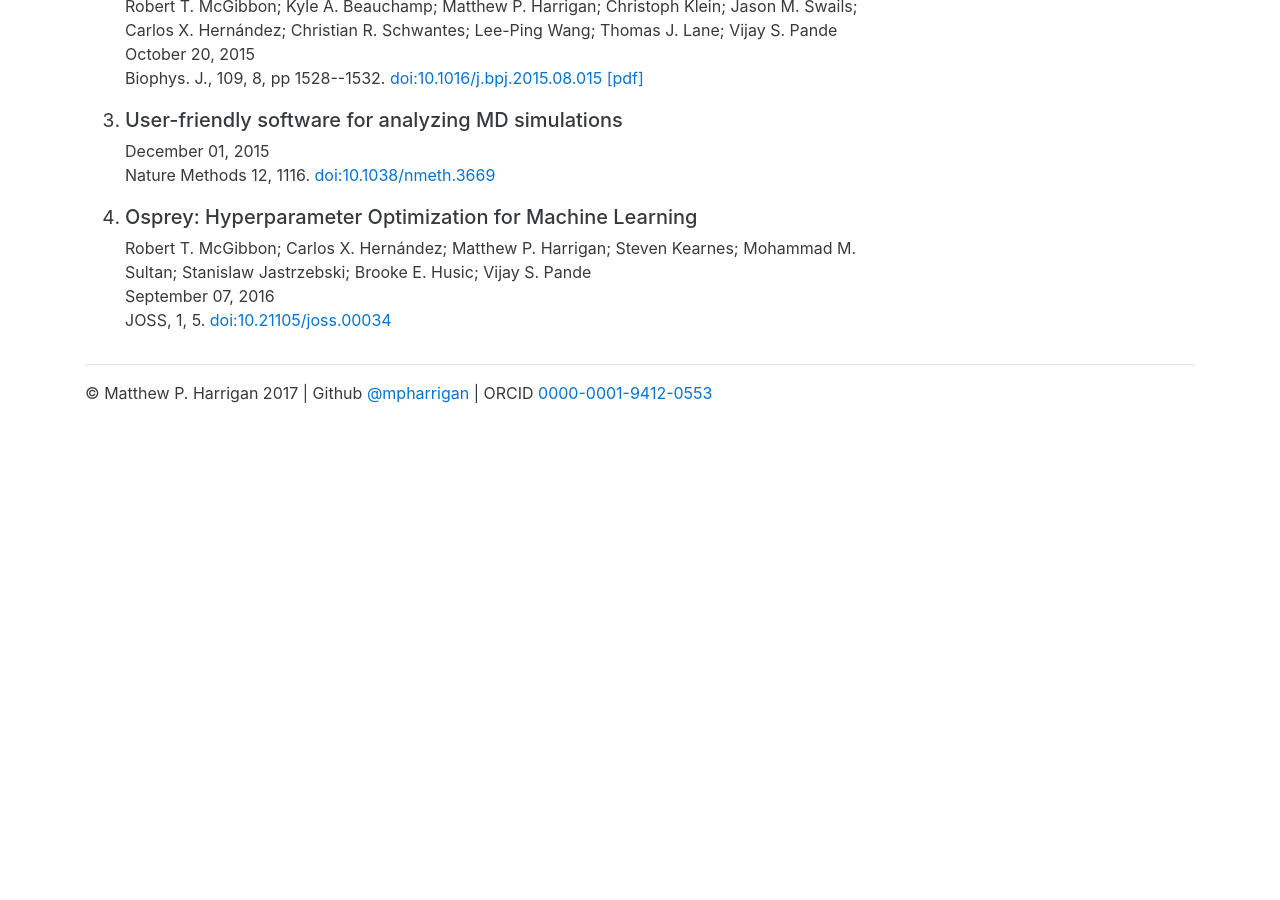
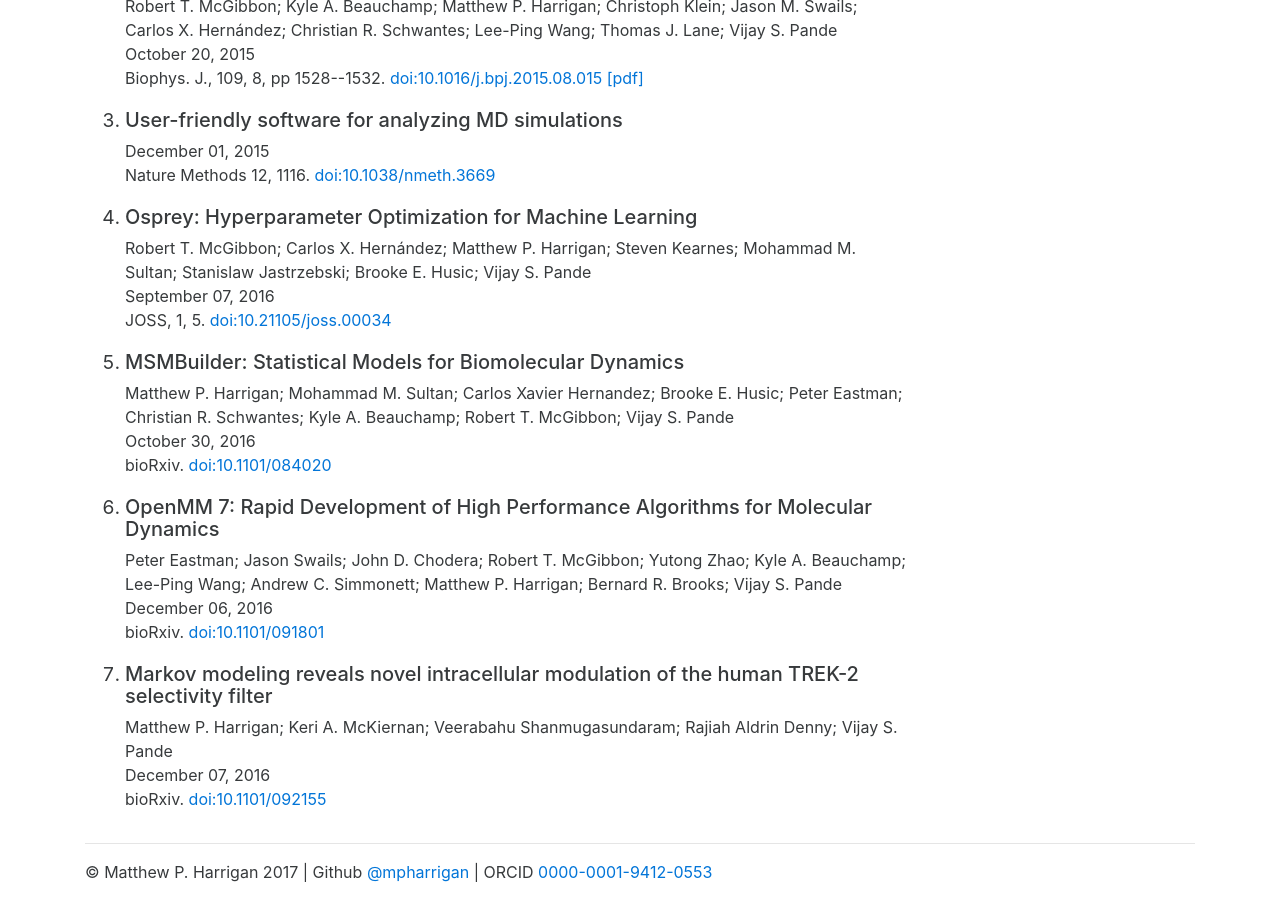
Before and after one commit to mpharrigan/mpharrigan.github.io, a Jekyll site: the page built from research/index.html, in a window 1280 px wide and 900 px high, scrolled down 1000 px. Built offline with Jekyll 4.4.1, drawn with Linux system fonts in a browser that asks for light colours; before the commit the page ends 1421 px from its top, so only the background shows below that.

Commit message:
Update publications.yaml

```diff
--- a/_data/publications.yaml
+++ b/_data/publications.yaml
@@ -44,4 +44,47 @@
   doi: 10.21105/joss.00034
   date: 2016-09-07
 
+- title: "MSMBuilder: Statistical Models for Biomolecular Dynamics"
+  authors:
+    - Matthew P. Harrigan
+    - Mohammad M. Sultan
+    - Carlos Xavier Hernandez
+    - Brooke E. Husic
+    - Peter Eastman
+    - Christian R. Schwantes
+    - Kyle A. Beauchamp
+    - Robert T. McGibbon
+    - Vijay S. Pande
+  journal: "bioRxiv"
+  doi: 10.1101/084020
+  date: 2016-10-30
+
+- title: "OpenMM 7: Rapid Development of High Performance Algorithms for Molecular Dynamics"
+  authors:
+    - Peter Eastman
+    - Jason Swails
+    - John D. Chodera
+    - Robert T. McGibbon
+    - Yutong Zhao
+    - Kyle A. Beauchamp
+    - Lee-Ping Wang
+    - Andrew C. Simmonett
+    - Matthew P. Harrigan
+    - Bernard R. Brooks
+    - Vijay S. Pande
+  journal: "bioRxiv"
+  doi: 10.1101/091801
+  date: 2016-12-06
+
+- title: "Markov modeling reveals novel intracellular modulation of the human TREK-2 selectivity filter"
+  authors:
+    - Matthew P. Harrigan
+    - Keri A. McKiernan
+    - Veerabahu Shanmugasundaram
+    - Rajiah Aldrin Denny
+    - Vijay S. Pande
+  journal: "bioRxiv"
+  doi: 10.1101/092155
+  date: 2016-12-07
+
 # vim: ts=2 sw=2 et
```
